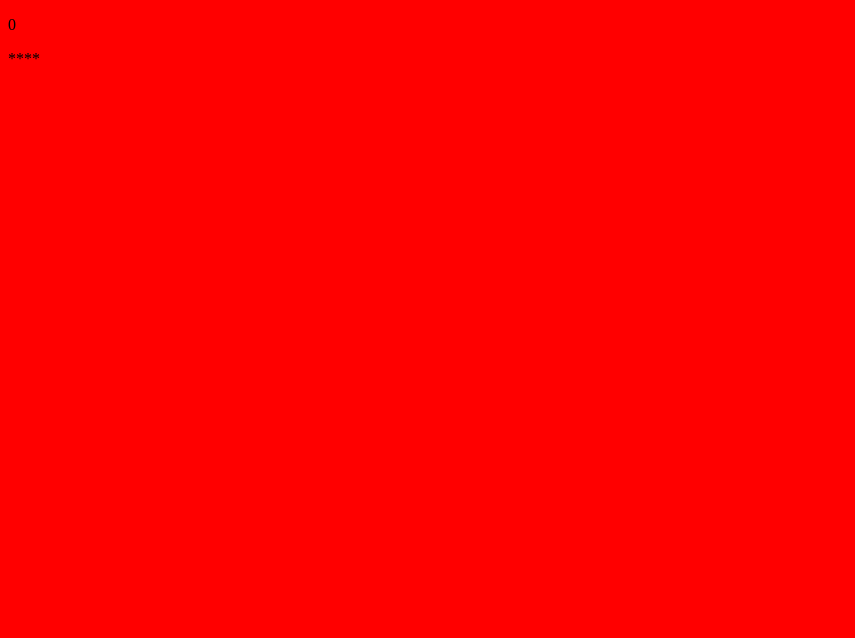
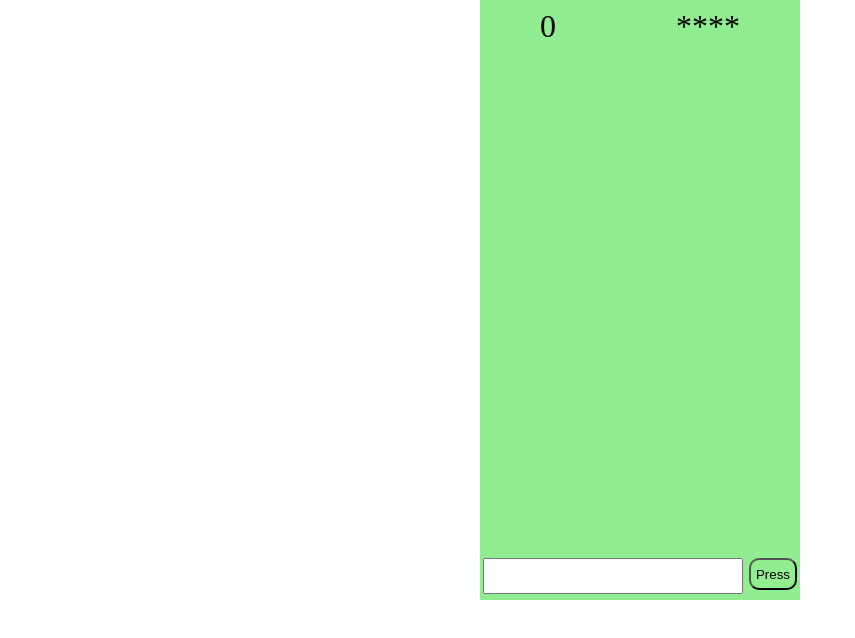
Before and after one commit to thecasp1k/4digits, a plain HTML site: page index.html in a window 1280 px wide. Shown: the whole page, without its empty margins (0-855 px from the left). Drawn offline with Linux system fonts and the light colour scheme.

Commit message:
Added style

```diff
--- a/index.html
+++ b/index.html
@@ -12,8 +12,14 @@
             <p class="attempt">0</p>
             <p class="number">****</p>
         </div>
-        <div class="tableGame"></div>
-        <div class="inputBlock"></div>
+        <div class="tableGame">
+            <table>
+            </table>
+        </div>
+        <div class="inputBlock">
+            <input type="text" name="text" id="text">
+            <input type="button" name="btn" id="btn" value='Press'>
+        </div>
     </div>
 </body>
 </html>
--- a/style.css
+++ b/style.css
@@ -1,3 +1,69 @@
+* {
+    margin: 0;
+    padding: 0;
+}
 body {
-    background-color: red;
+    display: flex;
+    justify-content: center;
 }
+
+.wrapper {
+    width: 25vw;
+    height: 75vh;
+    background-color: lightgreen;
+    font-size: 4vh;
+    display: flex;
+    flex-direction: column;
+    justify-content: space-between;
+}
+
+.headTable {
+    height: 14%;
+    display: flex;
+    justify-content: space-around;
+    padding-top: 1vh;
+}
+
+.tableGame {
+    display: flex;
+    justify-content: space-around;
+    flex-grow: 3;
+}
+.tableGame {
+    height: 80%;
+    overflow: scroll;
+    scrollbar-width: none;
+}
+
+::-moz-scrollbar
+{
+width: 0px;
+height: 0px;
+}
+
+.tableGame table {
+    width: 98%;
+}
+
+.tableGame table, tr, td {
+    border: 1px solid black;
+    border-collapse: collapse;
+    padding-left: 2vw;
+}
+
+.inputBlock {
+    margin-bottom: 0.7vh;
+    display: flex;
+    justify-content: space-around;
+
+}
+
+.inputBlock input {
+    height: 4vh;
+    width: 80%;
+}
+.inputBlock #btn {
+    width: 15%;
+    background: none;
+    border-radius: 10px;
+}
```
